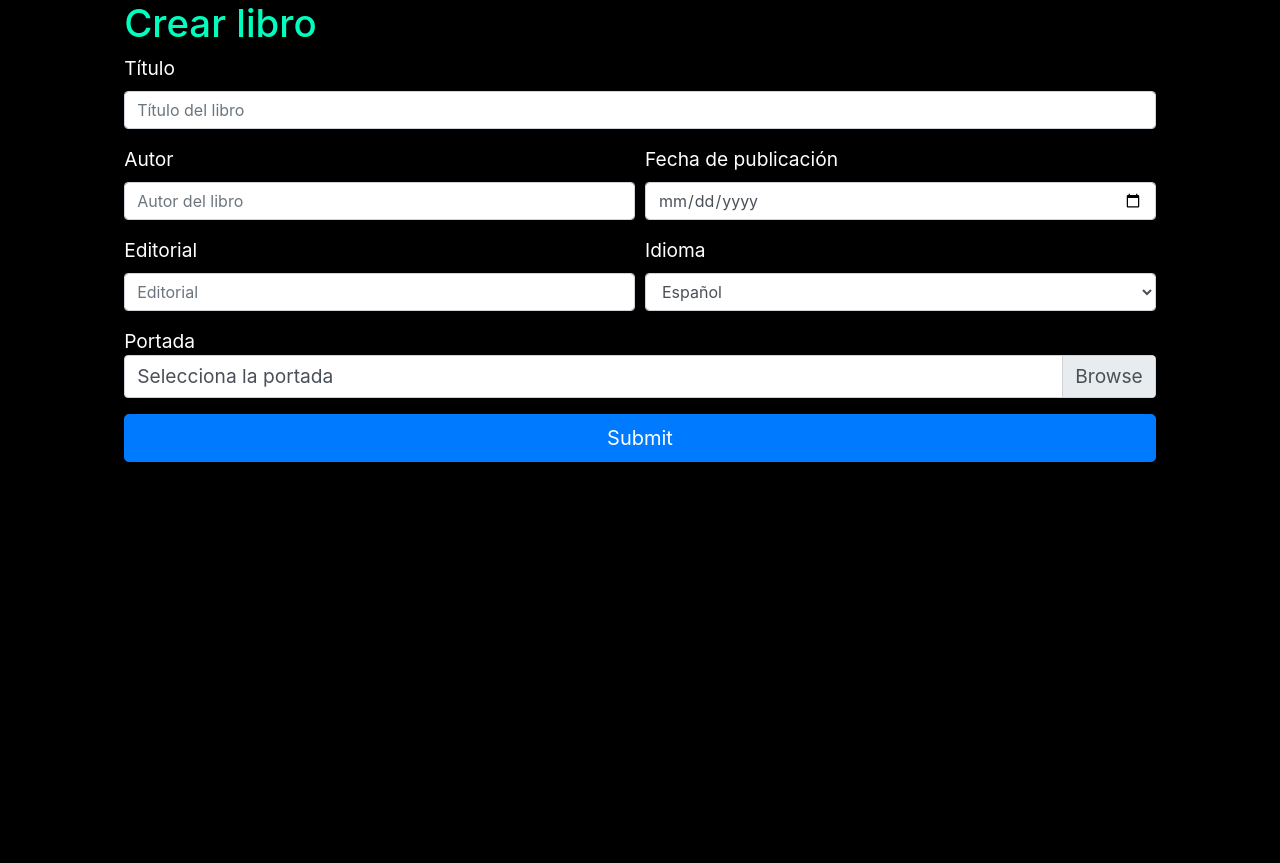
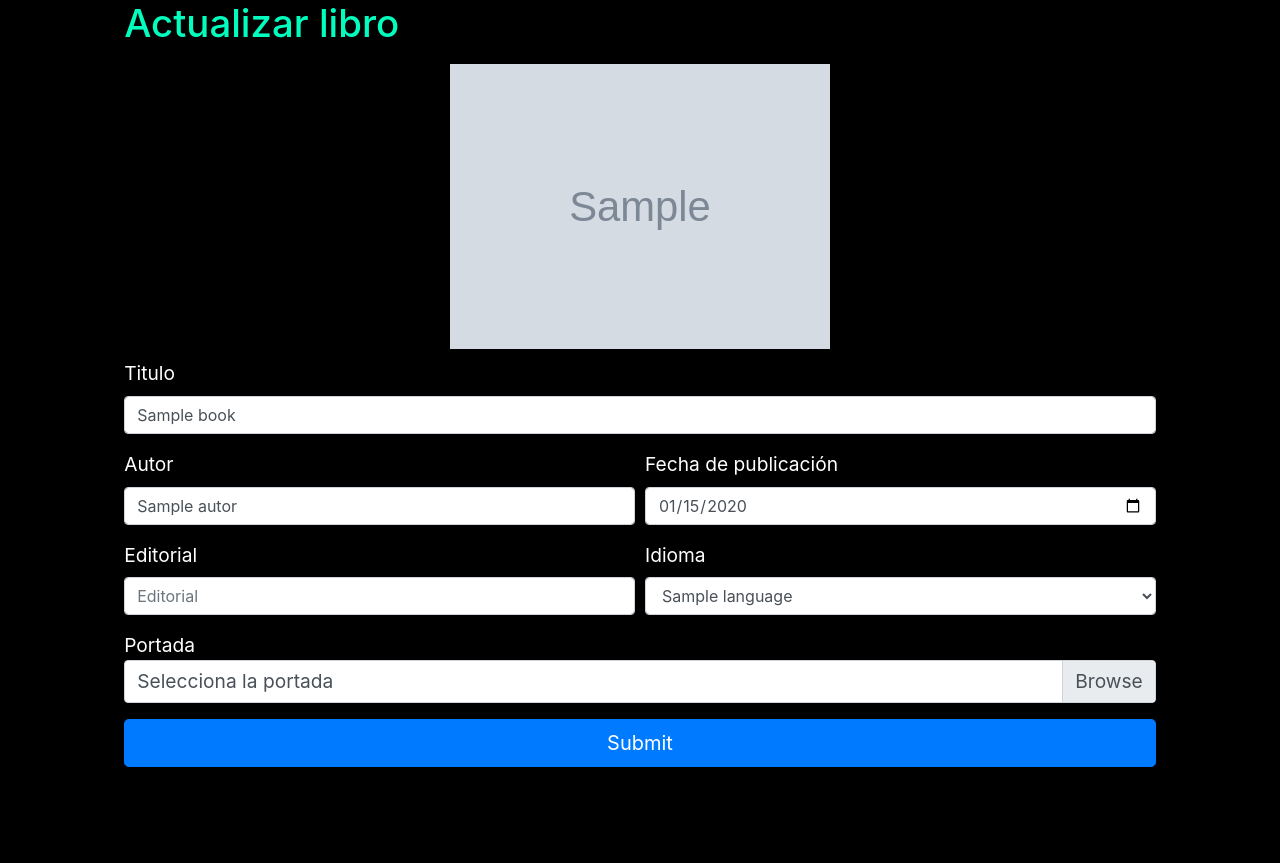
Before and after one commit to AlejandroMirallesRuiz/bookloggd, a Symfony app: template Library/templates/book/updateBook.html.twig in a window 1280 px wide. Shown: the part 75-938 px from the top of the page. Before the commit the page ends 537 px from the top, so only its background shows below. Run offline with Twig, Linux system fonts and the light colour scheme; the template is opened without the code that fills it: most values are stand-ins (such as "Sample title", 1, 10 or a date in 2020); grey boxes marked "Sample" are stand-in pictures; some libraries are stand-ins or nearby versions.

Commit message:
Get Update book created

```diff
--- /dev/null
+++ b/Library/public/javascripts/previewImage.js
@@ -0,0 +1,18 @@
+const input = document.getElementById('frontPage');
+
+const previewPhoto = () => {
+    const file = input.files;
+    if (file){
+        const fileReader = new FileReader();
+        const preview = document.getElementById('previewImage');
+
+        fileReader.onload = function(event) {
+            preview.setAttribute('src',
+                event.target.result
+            );
+        }
+        fileReader.readAsDataURL(file[0]);
+    }
+}
+
+input.addEventListener('change', previewPhoto);
--- a/Library/templates/book/updateBook.html.twig
+++ b/Library/templates/book/updateBook.html.twig
@@ -8,47 +8,59 @@
         <div class="col-12 col-md-10 ">
             <div class="col-1"></div>
             <div class="col-11 col-md-12 ">
-                <div id="title" class="h1 title">Crear libro</div>
+                <div id="title" class="h1 title">Actualizar libro</div>
+            </div>
+
+            <div class="col-12">
+                <div class="text-center">
+                    <img src="{{ asset('image/' ~ image) }}" id="previewImage" class="bookGalery"/>
+                </div>
             </div>
 
             <div class="col-12">
                 <form action="#">
                     <div class="form-row">
                         <div class="col-12 col-md-12 form-group">
-                            <label for="titleInput">Título</label>
-                            <input type="text" class="form-control" id="titleInput" placeholder="Título del libro" required>
+                            <label for="titleInput">Titulo</label>
+                            <input type="text" class="form-control" id="titleInput" placeholder="Título del libro" value="{{ book.titulo }}" required>
                           </div>
                     </div>
                     <div class="form-row">
                         <div class="col-12 col-md-6 form-group">
                             <label for="authorInput">Autor</label>
-                            <input type="text" class="form-control" id="authorInput" placeholder="Autor del libro" required>
+                            <input type="text" class="form-control" id="authorInput" placeholder="Autor del libro" value="{{ book.autor}}" required>
                         </div>
                         <div class="col-12 col-md-6 form-group">
                            <label for="releaseDateInput">Fecha de publicación</label>
-                            <input type="date" class="form-control" id="releaseDateInput" placeholder="ReleaseDate" required>
+                            <input type="date" class="form-control" id="releaseDateInput" placeholder="ReleaseDate" value="{{ book.fechaPublicacion | date('Y-m-d') }}" required>
                         </div>
                     </div>
                     <div class="form-row">
                         <div class="col-12 col-md-6 form-group">
                             <label for="editorialInput">Editorial</label>
-                            <input type="text" class="form-control" id="editorialInput" placeholder="Editorial" required>
+                            <input type="text" class="form-control" id="editorialInput" placeholder="Editorial" value="{{ book.editorial}}" required>
                         </div>
                         <div class="col-12 col-md-6 form-group">
                             <label for="languageInput">Idioma</label>
                             <select class="form-control" id="languageInput">
-                                <option value="">Español</option>
-                                <option value="">Inglés</option>
-                                <option value="">Catalán</option>
+                                {% for language in languages %}
+                                    <option
+                                        {% if language.name == book.Lengua.name() %}
+                                            selected
+                                        {% endif %}
+
+                                        value="{{ language.acronym }}"> {{ language.name}} </option>
+                                {% endfor %}
                             </select>
                         </div>
                     </div>
                     <div class="form-group">
                         <span>Portada</span>
                         <div class="custom-file">
-                            <input type="file" class="custom-file-input" id="frontPage" required>
+                            <input type="file" accept=”.jpg, .jpeg, .png” class="custom-file-input" id="frontPage" required>
                             <label class="custom-file-label" for="frontPage">Selecciona la portada</label>
                         </div>
+
                     </div>
                     <button type="submit" class="btn btn-primary btn-lg btn-block">Submit</button>
                 </form>
@@ -58,3 +70,7 @@
         <div class="col-md-1"></div>
     </div>
 {% endblock %}
+
+{% block javascripts %}
+    <script src="{{ asset('javascripts/previewImage.js')}}"></script>
+{% endblock %}
```
Also changed, not shown: Library/src/Controller/BookController.php (+9 -3 lines).
